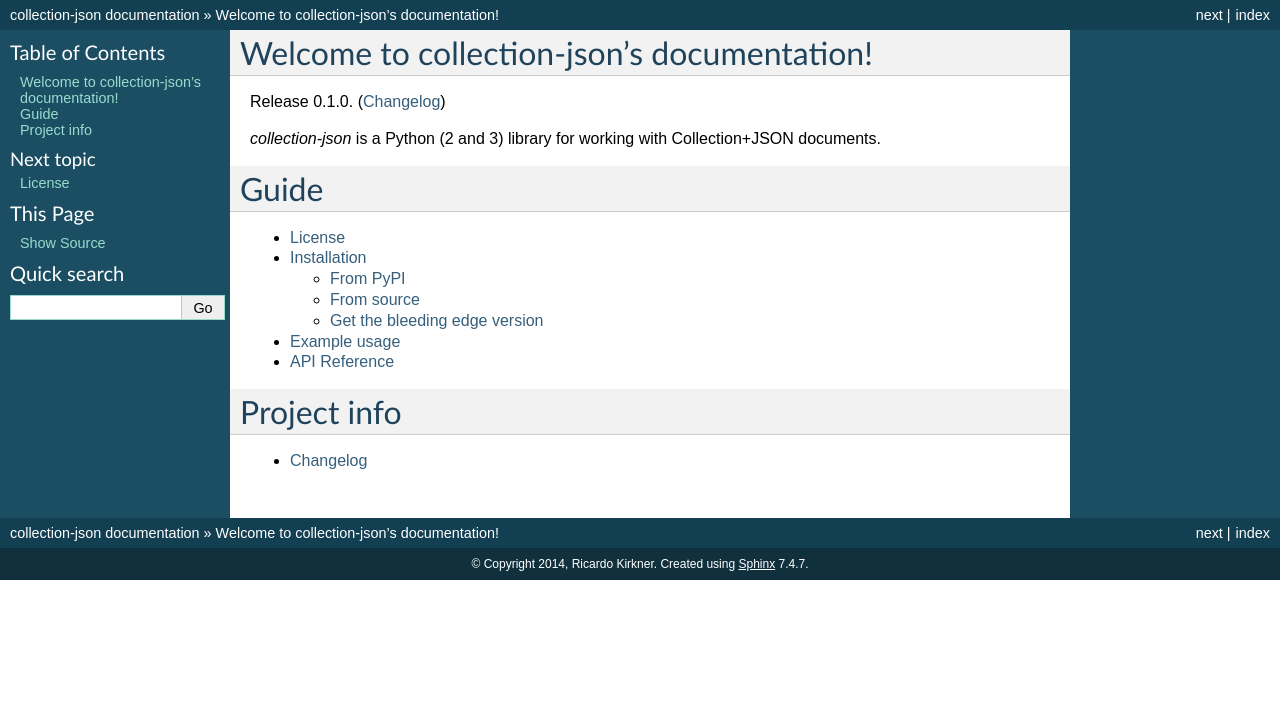
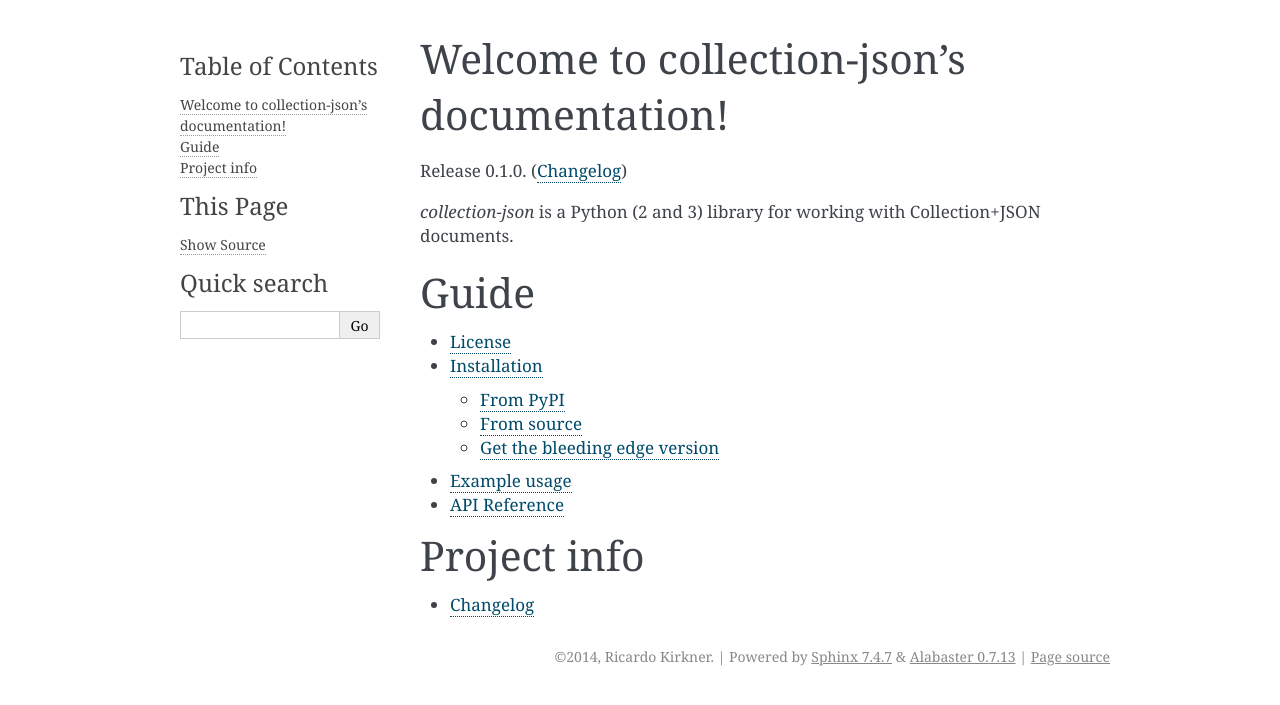
Before and after one commit to ricardokirkner/collection-json.python, a Sphinx documentation site: the page built from docs/index.txt, in a window 1280 px wide. Shown: the top 705 px of the page. Built offline with Sphinx 7.4.7, drawn with Linux system fonts in a browser that asks for light colours.

Commit message:
updated sphinx to use new default theme

```diff
--- a/docs/conf.py
+++ b/docs/conf.py
@@ -104,7 +104,7 @@
 
 # The theme to use for HTML and HTML Help pages.  See the documentation for
 # a list of builtin themes.
-html_theme = 'default'
+html_theme = 'alabaster'
 
 # Theme options are theme-specific and customize the look and feel of a theme
 # further.  For a list of options available for each theme, see the
--- a/requirements-dev.txt
+++ b/requirements-dev.txt
@@ -1,3 +1,3 @@
 coverage
 flake8
-sphinx
+sphinx==1.3b3
```
